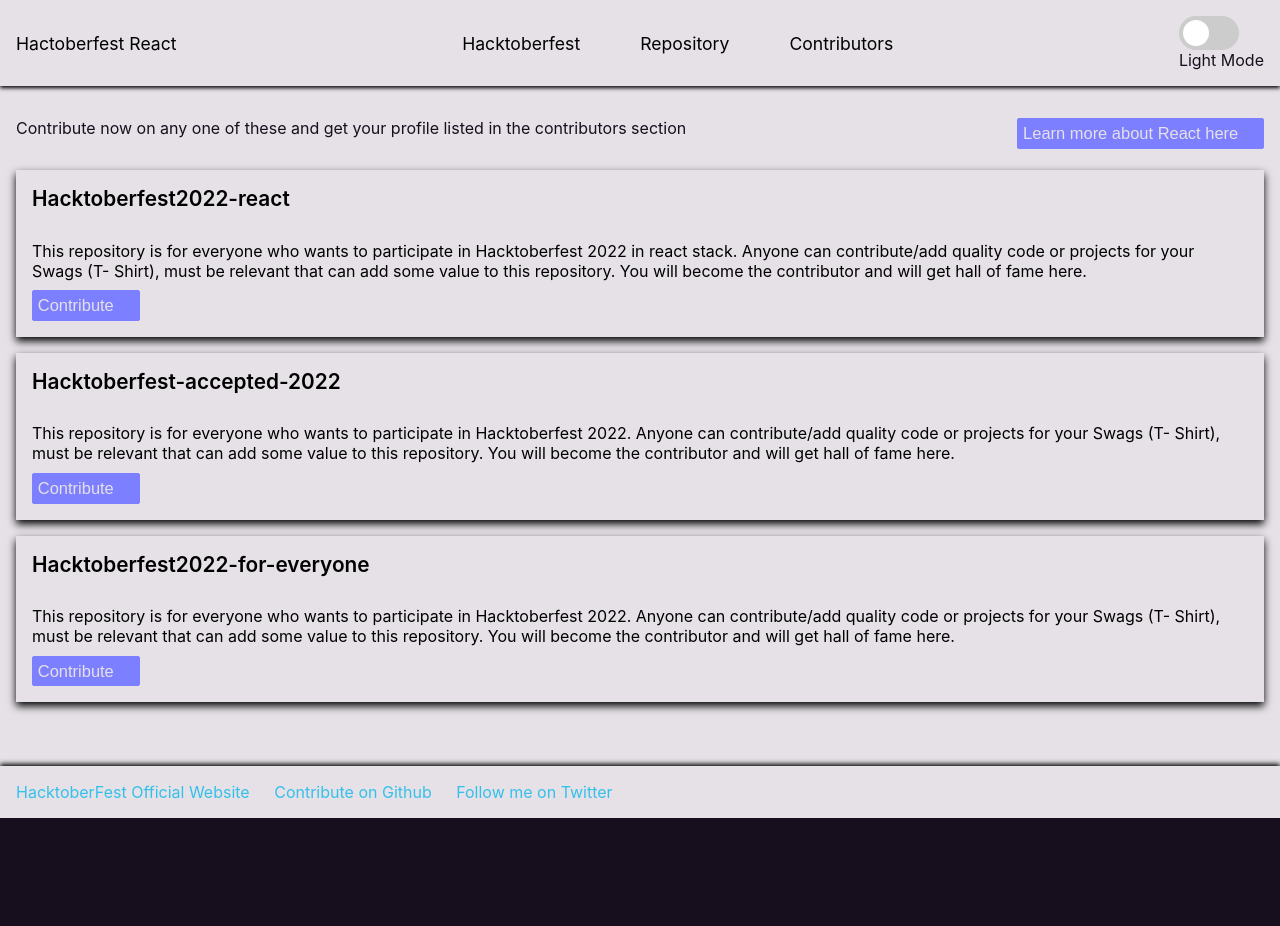
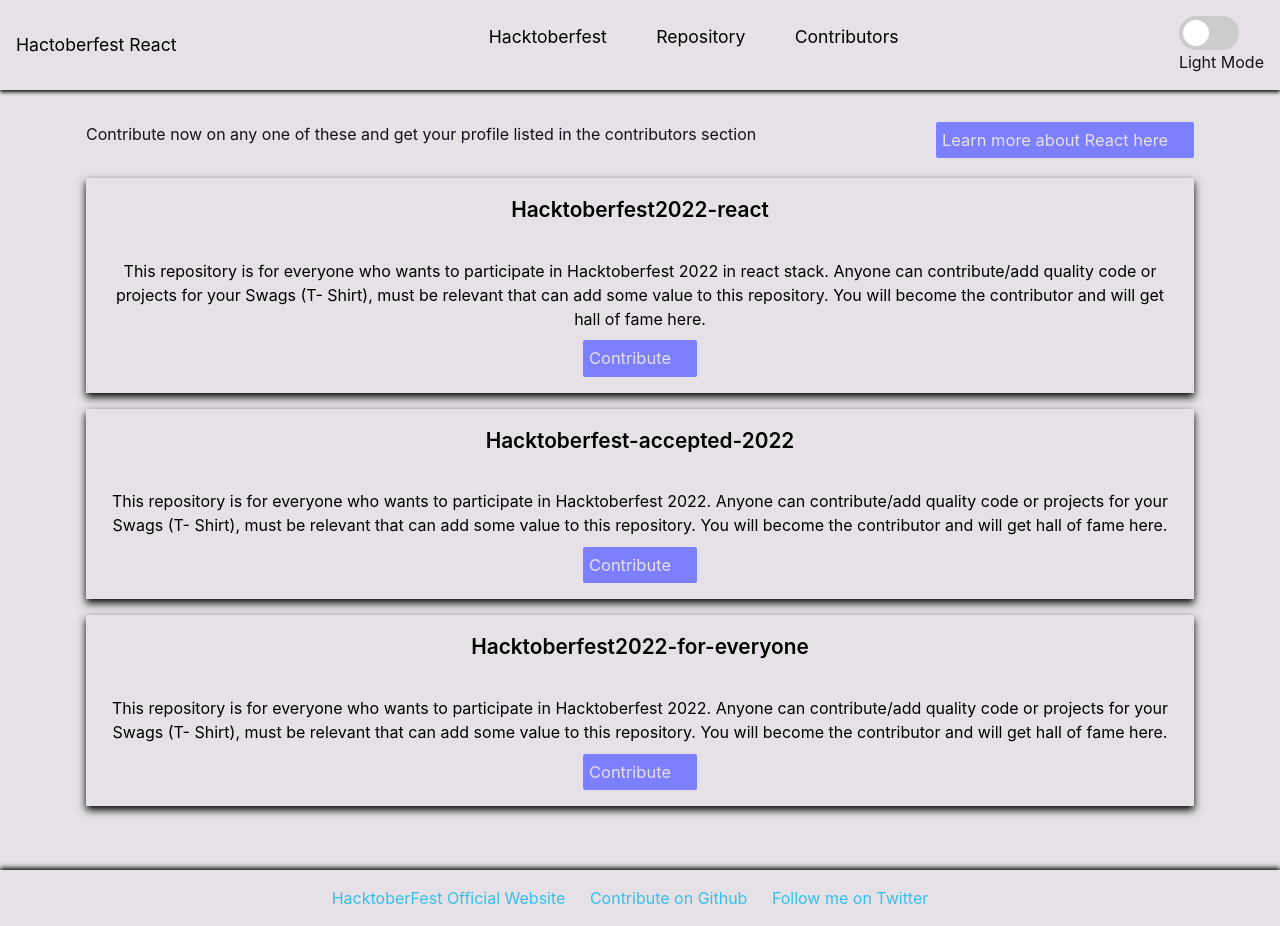
Before and after one commit to yon3030/hacktoMobe, a React (Create React App) app: page / in a window 1280 px wide. Before the commit the page ends 818 px from the top, so only its background shows below. Built offline with nearby package versions, Linux system fonts and the light colour scheme.

Commit message:
Improved user interface

```diff
--- a/public/index.html
+++ b/public/index.html
@@ -1,14 +1,12 @@
 <!DOCTYPE html>
 <html lang="en">
+
 <head>
   <meta charset="utf-8" />
   <link rel="icon" href="%PUBLIC_URL%/favicon.ico" />
   <meta name="viewport" content="width=device-width, initial-scale=1" />
   <meta name="theme-color" content="#000000" />
-    <meta
-      name="description"
-      content="Hacktoberfest accepted repos and their contributors hall of fame"
-    />
+  <meta name="description" content="Hacktoberfest accepted repos and their contributors hall of fame" />
   <meta name="robots" content="noindex, nofollow">
   <meta name="og:title" property="og:title" content="Hacktoberfest 2022">
   <meta property="og:description" content="Hacktoberfest accepted repos and their contributors hall of fame" />
@@ -19,6 +17,9 @@
       user's mobile device or desktop. See https://developers.google.com/web/fundamentals/web-app-manifest/
     -->
   <link rel="manifest" href="%PUBLIC_URL%/manifest.json" />
+  <link href="https://cdn.jsdelivr.net/npm/bootstrap@5.2.1/dist/css/bootstrap.min.css" rel="stylesheet"
+    integrity="sha384-iYQeCzEYFbKjA/T2uDLTpkwGzCiq6soy8tYaI1GyVh/UjpbCx/TYkiZhlZB6+fzT" crossorigin="anonymous">
+
   <!--
       Notice the use of %PUBLIC_URL% in the tags above.
       It will be replaced with the URL of the `public` folder during the build.
@@ -30,6 +31,7 @@
     -->
   <title>Hacktoberfest 2022</title>
 </head>
+
 <body>
   <noscript>You need to enable JavaScript to run this app.</noscript>
   <div id="root"></div>
@@ -43,5 +45,15 @@
       To begin the development, run `npm start` or `yarn start`.
       To create a production bundle, use `npm run build` or `yarn build`.
     -->
+  <script src="https://cdn.jsdelivr.net/npm/bootstrap@5.2.1/dist/js/bootstrap.bundle.min.js"
+    integrity="sha384-u1OknCvxWvY5kfmNBILK2hRnQC3Pr17a+RTT6rIHI7NnikvbZlHgTPOOmMi466C8"
+    crossorigin="anonymous"></script>
+  <script src="https://cdn.jsdelivr.net/npm/@popperjs/core@2.11.6/dist/umd/popper.min.js"
+    integrity="sha384-oBqDVmMz9ATKxIep9tiCxS/Z9fNfEXiDAYTujMAeBAsjFuCZSmKbSSUnQlmh/jp3"
+    crossorigin="anonymous"></script>
+  <script src="https://cdn.jsdelivr.net/npm/bootstrap@5.2.1/dist/js/bootstrap.min.js"
+    integrity="sha384-7VPbUDkoPSGFnVtYi0QogXtr74QeVeeIs99Qfg5YCF+TidwNdjvaKZX19NZ/e6oz"
+    crossorigin="anonymous"></script>
 </body>
+
 </html>
--- a/src/App.jsx
+++ b/src/App.jsx
@@ -7,7 +7,7 @@
 import Home from "./components/Home";
 import Contributors from "./components/Contributors";
 import './app.css';
-import{useSelector} from 'react-redux'
+import { useSelector } from 'react-redux'
 function App() {
   const mode = useSelector((state) => state.mode.value);
   console.log(mode);
@@ -15,10 +15,12 @@
     <div className={mode ? "app__container" : "app_container_light"}>
       <div className="body__container">
         <Header />
-        <Routes>
-          <Route path="/" element={<Home />} />
-          <Route path="/contributors" element={<Contributors />} />
-        </Routes>
+        <div className="container">
+          <Routes>
+            <Route path="/" element={<Home />} />
+            <Route path="/contributors" element={<Contributors />} />
+          </Routes>
+        </div>
       </div>
       <div className="footer__container">
         <Footer />
--- a/src/components/Footer/index.jsx
+++ b/src/components/Footer/index.jsx
@@ -6,7 +6,7 @@
   const mode = useSelector((state) => state.mode.value);
 
   return (
-    <footer className={mode ? "footer__dark" : "footer__light"}>
+    <footer className={mode ? "footer__dark text-center" : "footer__light text-center"}>
       <a href="https://hacktoberfest.com/" target="_blank">
         HacktoberFest Official Website{" "}
       </a>
--- a/src/components/Home/index.jsx
+++ b/src/components/Home/index.jsx
@@ -20,7 +20,7 @@
         <PrinmaryButton link={'https://reactjs.org/'} text={"Learn more about React here"} external={false}/>
       </span>
 
-      <div className="cards">
+      <div className="cards text-center">
         {
           repos.map((repo)=>{
             return <RepoCard key={repo.id} title={repo.title} body={repo.body} btnLink={repo.redirectTo} btnText={"Contribute"} />
```
Also changed, not shown: 1 other file (tests, documents, lock files or other folders). Lines whose indentation alone changed are shown as unchanged.
